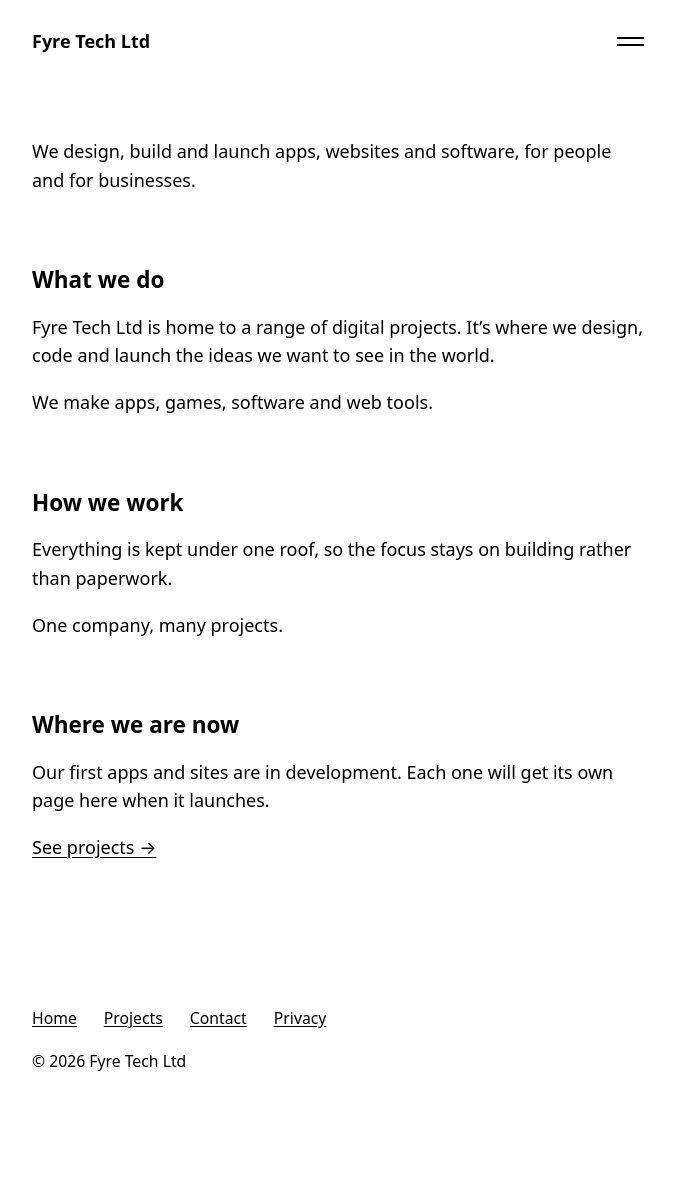
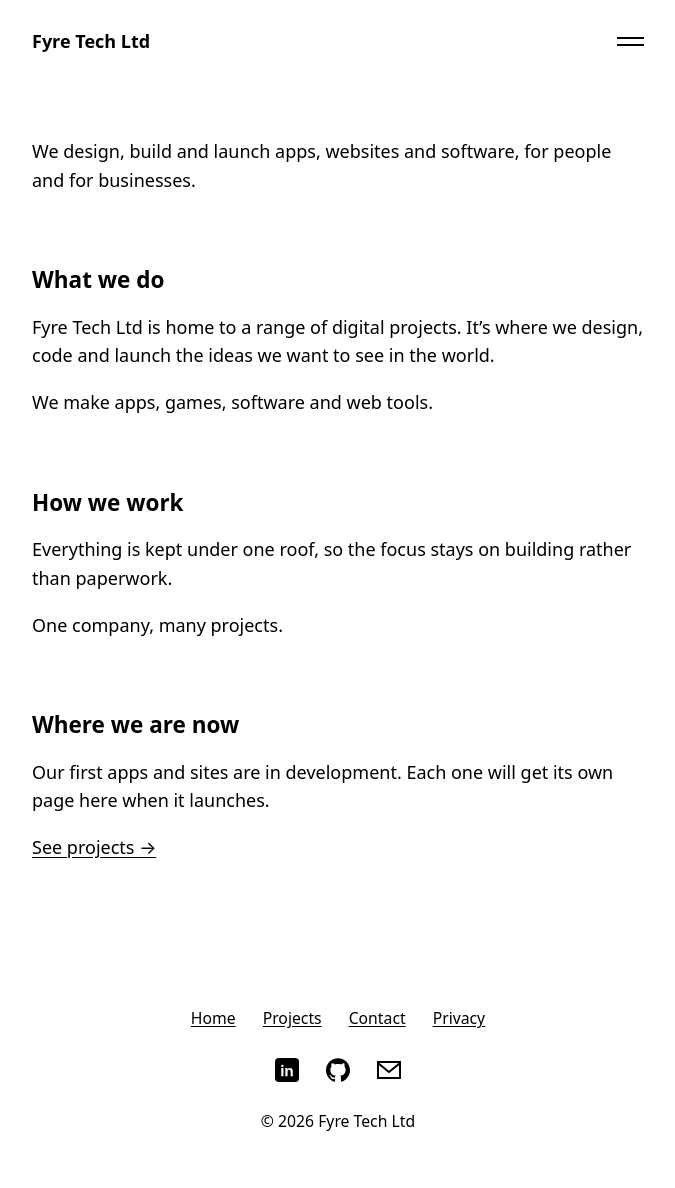
Before and after one commit to fyretechltd/fyretechltd.github.io, a Jekyll site: the page built from index.md, in a window 1280 px wide. Shown: the whole page, without its empty margins (302-977 px from the left). Built offline with Jekyll 4.4.1, drawn with Linux system fonts in a browser that asks for light colours; before the commit the page ends 1128 px from its top, so only the background shows below that.

Commit message:
Add Ft. favicon and centred footer with social icons
- favicon.svg, favicon.ico (16/32/48) and apple-touch-icon.png using
  the "Ft." mark, white on black
- Footer is centred, with LinkedIn, GitHub and email icons on their own
  line between the page links and the copyright. Icons are inline SVG,
  so nothing is loaded from other sites.

Co-Authored-By: Claude Opus 5.5 <noreply@anthropic.com>
Claude-Session: https://claude.ai/code/session_01EEnSAE6JZAcRu9GSQ3QcTm

```diff
--- a/_includes/footer.html
+++ b/_includes/footer.html
@@ -2,5 +2,10 @@
   <nav aria-label="Footer">
     {% include nav-links.html %}
   </nav>
+  <ul class="social">
+    <li><a href="https://www.linkedin.com/company/fyre-tech-ltd/" aria-label="LinkedIn">{% include icons/linkedin.svg %}</a></li>
+    <li><a href="https://github.com/fyretechltd" aria-label="GitHub">{% include icons/github.svg %}</a></li>
+    <li><a href="mailto:{{ site.email }}" aria-label="Email">{% include icons/email.svg %}</a></li>
+  </ul>
   <p>&copy; {{ site.time | date: "%Y" }} {{ site.title }}</p>
 </footer>
--- a/_layouts/default.html
+++ b/_layouts/default.html
@@ -7,6 +7,9 @@
   <meta name="description" content="{{ page.description | default: site.description }}">
   <link rel="canonical" href="{{ page.url | absolute_url }}">
   <link rel="stylesheet" href="/assets/css/style.css">
+  <link rel="icon" href="/favicon.ico" sizes="32x32">
+  <link rel="icon" href="/favicon.svg" type="image/svg+xml">
+  <link rel="apple-touch-icon" href="/apple-touch-icon.png">
 </head>
 <body>
 {% include header.html %}
--- a/assets/css/style.css
+++ b/assets/css/style.css
@@ -192,13 +192,15 @@ a:hover {
 .site-footer {
   padding: 2rem 0 3rem;
   font-size: 0.875rem;
+  text-align: center;
 }
 
 .site-footer ul {
   display: flex;
   flex-wrap: wrap;
+  justify-content: center;
   gap: 1.5rem;
-  margin: 0 0 1rem;
+  margin: 0 0 1.5rem;
   padding: 0;
   list-style: none;
 }
@@ -206,3 +208,7 @@ a:hover {
 .site-footer p {
   margin: 0;
 }
+
+.site-footer .icon {
+  display: block;
+}
```
Also changed, not shown: _includes/icons/email.svg (added), _includes/icons/github.svg (added), _includes/icons/linkedin.svg (added), apple-touch-icon.png (added), favicon.ico (added), favicon.svg (added).
